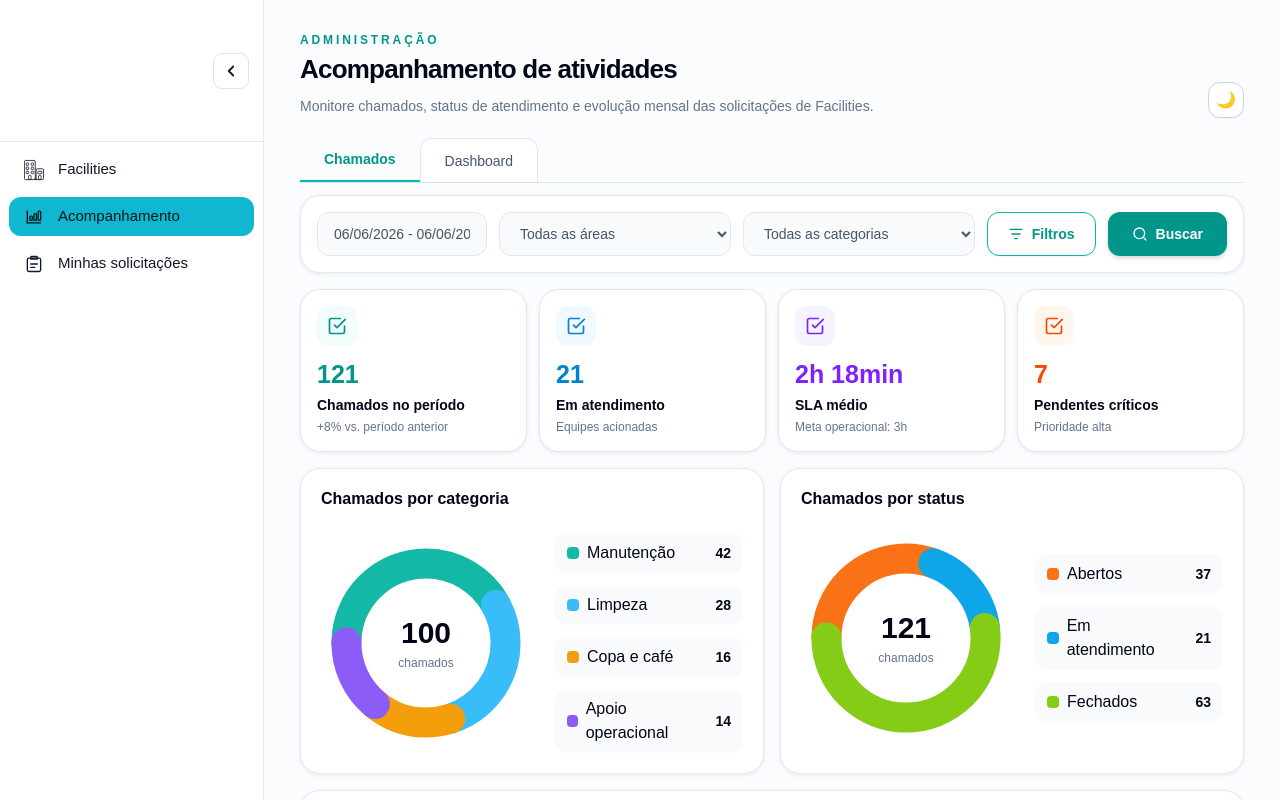
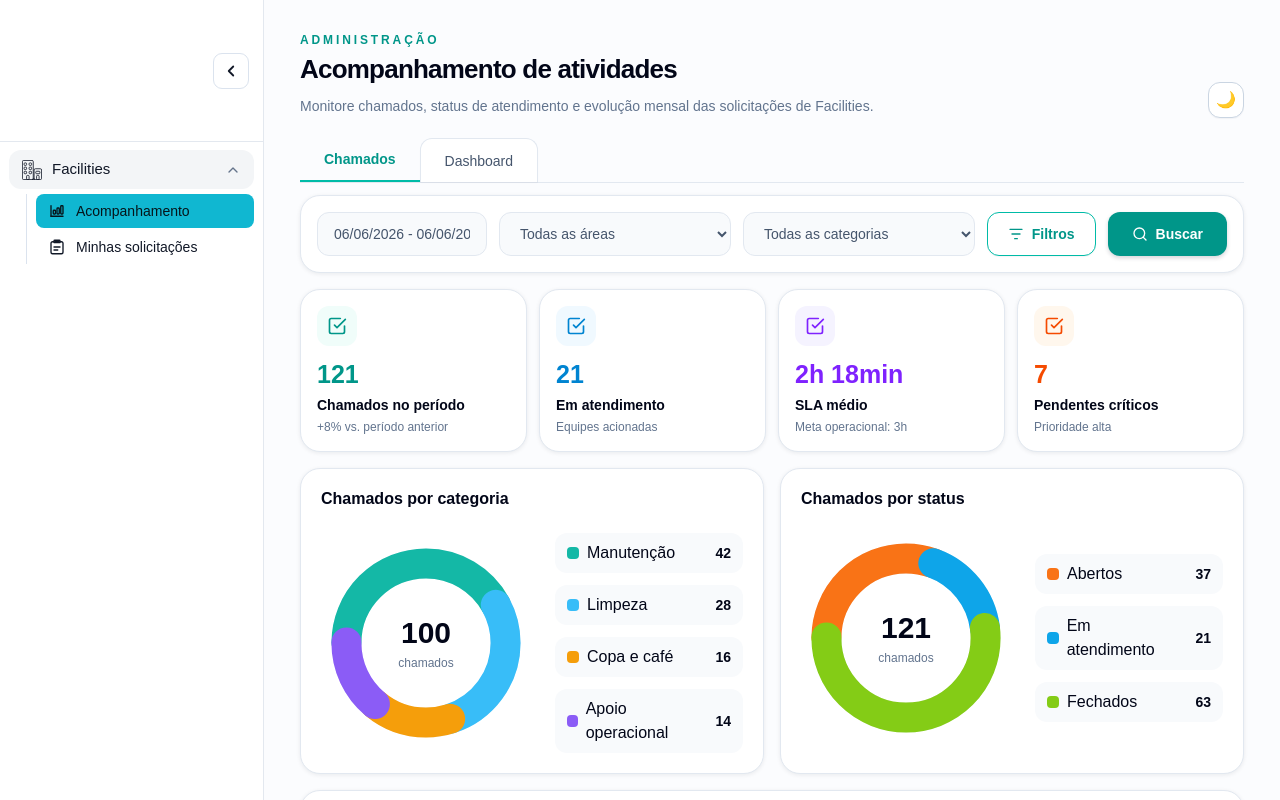
Before and after one commit to BAQ2002/OpsHub-Facilities, a Next.js app: page /acompanhamento-atividades in a window 1280 px wide. Shown: the top 800 px of the page. Built offline with nearby package versions, Linux system fonts and the light colour scheme.

Commit message:
Refactor Facilities sidebar hierarchy

```diff
--- a/components/Sidebar.module.css
+++ b/components/Sidebar.module.css
@@ -36,42 +36,107 @@
 
 .nav {
   padding: 8px 9px;
-  display: flex;
-  flex-direction: column;
-  gap: 8px;
   overflow-y: auto;
 }
 
-.navItem {
+.moduleGroup {
+  display: flex;
+  flex-direction: column;
+}
+
+.moduleHeader {
   min-height: 39px;
-  padding: 0 15px;
+  padding: 0 13px;
   border-radius: 12px;
+  background: #f3f5f7;
   color: #111827;
   text-decoration: none;
   display: flex;
   align-items: center;
-  gap: 14px;
+  gap: 10px;
   font-size: 15px;
-  font-weight: 400;
+  font-weight: 500;
 }
 
-.navItem:hover {
-  background: #eef8fb;
+.moduleHeader:hover,
+.moduleHeaderActive {
+  background: #eaf7fb;
 }
 
-.active {
-  background: #10b7d1;
-  color: #06151a;
-}
-
-.navIcon {
+.moduleIcon {
   width: 20px;
   height: 20px;
   display: flex;
   align-items: center;
   justify-content: center;
+  flex-shrink: 0;
 }
 
-.navText {
+.moduleText {
+  flex: 1;
   white-space: nowrap;
 }
+
+.moduleChevron {
+  width: 16px;
+  height: 16px;
+  color: #64748b;
+  display: flex;
+  align-items: center;
+  justify-content: center;
+  flex-shrink: 0;
+}
+
+.subNav {
+  position: relative;
+  margin-left: 17px;
+  padding: 5px 0 0 10px;
+  display: flex;
+  flex-direction: column;
+  gap: 2px;
+}
+
+.subNav::before {
+  content: "";
+  position: absolute;
+  left: 0;
+  top: 5px;
+  bottom: 0;
+  width: 1px;
+  background: #dbe3ee;
+}
+
+.subNavItem {
+  min-height: 34px;
+  padding: 0 12px;
+  border-radius: 8px;
+  color: #111827;
+  text-decoration: none;
+  display: flex;
+  align-items: center;
+  gap: 10px;
+  font-size: 14px;
+  font-weight: 400;
+}
+
+.subNavItem:hover {
+  background: #eef8fb;
+}
+
+.subNavItemActive {
+  background: #10b7d1;
+  color: #06151a;
+}
+
+.subNavIcon {
+  width: 18px;
+  height: 18px;
+  display: flex;
+  align-items: center;
+  justify-content: center;
+  flex-shrink: 0;
+}
+
+.subNavText {
+  white-space: nowrap;
+}
--- a/components/Sidebar.tsx
+++ b/components/Sidebar.tsx
@@ -4,76 +4,22 @@ import Link from "next/link";
 import { usePathname } from "next/navigation";
 import styles from "./Sidebar.module.css";
 
-const menuItems = [
-  {
-    label: "Facilities",
-    href: "/",
-    icon: (
-      <svg
-        width="24"
-        height="24"
-        viewBox="0 0 24 24"
-        fill="none"
-        xmlns="http://www.w3.org/2000/svg"
-      >
-        <rect x="0.5" y="0.5" width="13" height="23" rx="1.5" stroke="currentColor" />
-        <rect x="14.5" y="10.5" width="9" height="13" rx="1.5" stroke="currentColor" />
-        <rect x="2.5" y="3.5" width="3" height="3" rx="1" stroke="currentColor" />
-        <rect x="8.5" y="3.5" width="3" height="3" rx="1" stroke="currentColor" />
-        <rect x="8.5" y="8.5" width="3" height="3" rx="1" stroke="currentColor" />
-        <rect x="8.5" y="13.5" width="3" height="3" rx="1" stroke="currentColor" />
-        <rect x="16.5" y="13.5" width="5" height="3" rx="1" stroke="currentColor" />
-        <rect x="5.5" y="18.5" width="3" height="5" rx="1" stroke="currentColor" />
-        <rect x="17.5" y="18.5" width="3" height="5" rx="1" stroke="currentColor" />
-        <rect x="2.5" y="13.5" width="3" height="3" rx="1" stroke="currentColor" />
-        <rect x="2.5" y="8.5" width="3" height="3" rx="1" stroke="currentColor" />
-        <path d="M12 23.5H16" stroke="currentColor" />
-        <line x1="13" y1="22.5" x2="15" y2="22.5" stroke="currentColor" />
-      </svg>
-    ),
-  },
+const facilitiesSubItems = [
   {
     label: "Acompanhamento",
     href: "/acompanhamento-atividades",
-    icon: (
-      <svg
-        width="24"
-        height="24"
-        viewBox="0 0 24 24"
-        fill="none"
-        xmlns="http://www.w3.org/2000/svg"
-      >
-        <path d="M4 19V5" stroke="currentColor" strokeWidth="1.6" strokeLinecap="round" />
-        <path d="M4 19H20" stroke="currentColor" strokeWidth="1.6" strokeLinecap="round" />
-        <rect x="7" y="11" width="3" height="5" rx="1" stroke="currentColor" strokeWidth="1.6" />
-        <rect x="12" y="8" width="3" height="8" rx="1" stroke="currentColor" strokeWidth="1.6" />
-        <rect x="17" y="5" width="3" height="11" rx="1" stroke="currentColor" strokeWidth="1.6" />
-      </svg>
-    ),
+    icon: <ActivityIcon />,
   },
   {
     label: "Minhas solicitações",
     href: "/minhas-solicitacoes",
-    icon: (
-      <svg
-        width="24"
-        height="24"
-        viewBox="0 0 24 24"
-        fill="none"
-        xmlns="http://www.w3.org/2000/svg"
-      >
-        <path d="M9 5h6" stroke="currentColor" strokeWidth="1.6" strokeLinecap="round" />
-        <path d="M9 3h6a1 1 0 0 1 1 1v2H8V4a1 1 0 0 1 1-1Z" stroke="currentColor" strokeWidth="1.6" strokeLinejoin="round" />
-        <path d="M8 5H6a2 2 0 0 0-2 2v12a2 2 0 0 0 2 2h12a2 2 0 0 0 2-2V7a2 2 0 0 0-2-2h-2" stroke="currentColor" strokeWidth="1.6" strokeLinejoin="round" />
-        <path d="M8 12h8" stroke="currentColor" strokeWidth="1.6" strokeLinecap="round" />
-        <path d="M8 16h5" stroke="currentColor" strokeWidth="1.6" strokeLinecap="round" />
-      </svg>
-    ),
+    icon: <RequestsIcon />,
   },
 ];
 
 export default function Sidebar() {
   const pathname = usePathname();
+  const isFacilitiesHome = pathname === "/";
 
   return (
     <aside className={styles.sidebar}>
@@ -94,22 +40,124 @@ export default function Sidebar() {
         </button>
       </div>
 
-      <nav className={styles.nav}>
-        {menuItems.map((item) => {
-          const isActive = pathname === item.href;
+      <nav className={styles.nav} aria-label="Menu principal">
+        <section className={styles.moduleGroup} aria-label="Módulo Facilities">
+          <Link
+            href="/"
+            className={`${styles.moduleHeader} ${isFacilitiesHome ? styles.moduleHeaderActive : ""}`}
+            aria-current={isFacilitiesHome ? "page" : undefined}
+          >
+            <span className={styles.moduleIcon}>
+              <FacilitiesIcon />
+            </span>
+            <span className={styles.moduleText}>Facilities</span>
+            <span className={styles.moduleChevron} aria-hidden="true">
+              <ChevronUpIcon />
+            </span>
+          </Link>
+
+          <div className={styles.subNav}>
+            {facilitiesSubItems.map((item) => {
+              const isActive = pathname === item.href || pathname.startsWith(`${item.href}/`);
 
               return (
                 <Link
                   key={item.href}
                   href={item.href}
-              className={`${styles.navItem} ${isActive ? styles.active : ""}`}
+                  className={`${styles.subNavItem} ${isActive ? styles.subNavItemActive : ""}`}
+                  aria-current={isActive ? "page" : undefined}
                 >
-              <span className={styles.navIcon}>{item.icon}</span>
-              <span className={styles.navText}>{item.label}</span>
+                  <span className={styles.subNavIcon}>{item.icon}</span>
+                  <span className={styles.subNavText}>{item.label}</span>
                 </Link>
               );
             })}
+          </div>
+        </section>
       </nav>
     </aside>
   );
 }
+
+function FacilitiesIcon() {
+  return (
+    <svg
+      width="20"
+      height="20"
+      viewBox="0 0 24 24"
+      fill="none"
+      xmlns="http://www.w3.org/2000/svg"
+      aria-hidden="true"
+    >
+      <rect x="0.5" y="0.5" width="13" height="23" rx="1.5" stroke="currentColor" />
+      <rect x="14.5" y="10.5" width="9" height="13" rx="1.5" stroke="currentColor" />
+      <rect x="2.5" y="3.5" width="3" height="3" rx="1" stroke="currentColor" />
+      <rect x="8.5" y="3.5" width="3" height="3" rx="1" stroke="currentColor" />
+      <rect x="8.5" y="8.5" width="3" height="3" rx="1" stroke="currentColor" />
+      <rect x="8.5" y="13.5" width="3" height="3" rx="1" stroke="currentColor" />
+      <rect x="16.5" y="13.5" width="5" height="3" rx="1" stroke="currentColor" />
+      <rect x="5.5" y="18.5" width="3" height="5" rx="1" stroke="currentColor" />
+      <rect x="17.5" y="18.5" width="3" height="5" rx="1" stroke="currentColor" />
+      <rect x="2.5" y="13.5" width="3" height="3" rx="1" stroke="currentColor" />
+      <rect x="2.5" y="8.5" width="3" height="3" rx="1" stroke="currentColor" />
+      <path d="M12 23.5H16" stroke="currentColor" />
+      <line x1="13" y1="22.5" x2="15" y2="22.5" stroke="currentColor" />
+    </svg>
+  );
+}
+
+function ActivityIcon() {
+  return (
+    <svg
+      width="18"
+      height="18"
+      viewBox="0 0 24 24"
+      fill="none"
+      xmlns="http://www.w3.org/2000/svg"
+      aria-hidden="true"
+    >
+      <path d="M4 19V5" stroke="currentColor" strokeWidth="1.8" strokeLinecap="round" />
+      <path d="M4 19H20" stroke="currentColor" strokeWidth="1.8" strokeLinecap="round" />
+      <rect x="7" y="11" width="3" height="5" rx="1" stroke="currentColor" strokeWidth="1.8" />
+      <rect x="12" y="8" width="3" height="8" rx="1" stroke="currentColor" strokeWidth="1.8" />
+      <rect x="17" y="5" width="3" height="11" rx="1" stroke="currentColor" strokeWidth="1.8" />
+    </svg>
+  );
+}
+
+function RequestsIcon() {
+  return (
+    <svg
+      width="18"
+      height="18"
+      viewBox="0 0 24 24"
+      fill="none"
+      xmlns="http://www.w3.org/2000/svg"
+      aria-hidden="true"
+    >
+      <path d="M9 5h6" stroke="currentColor" strokeWidth="1.8" strokeLinecap="round" />
+      <path d="M9 3h6a1 1 0 0 1 1 1v2H8V4a1 1 0 0 1 1-1Z" stroke="currentColor" strokeWidth="1.8" strokeLinejoin="round" />
+      <path d="M8 5H6a2 2 0 0 0-2 2v12a2 2 0 0 0 2 2h12a2 2 0 0 0 2-2V7a2 2 0 0 0-2-2h-2" stroke="currentColor" strokeWidth="1.8" strokeLinejoin="round" />
+      <path d="M8 12h8" stroke="currentColor" strokeWidth="1.8" strokeLinecap="round" />
+      <path d="M8 16h5" stroke="currentColor" strokeWidth="1.8" strokeLinecap="round" />
+    </svg>
+  );
+}
+
+function ChevronUpIcon() {
+  return (
+    <svg
+      width="16"
+      height="16"
+      viewBox="0 0 24 24"
+      fill="none"
+      stroke="currentColor"
+      strokeWidth="2"
+      strokeLinecap="round"
+      strokeLinejoin="round"
+      aria-hidden="true"
+    >
+      <path d="m18 15-6-6-6 6" />
+    </svg>
+  );
+}
```
Lines whose indentation alone changed are shown as unchanged.
